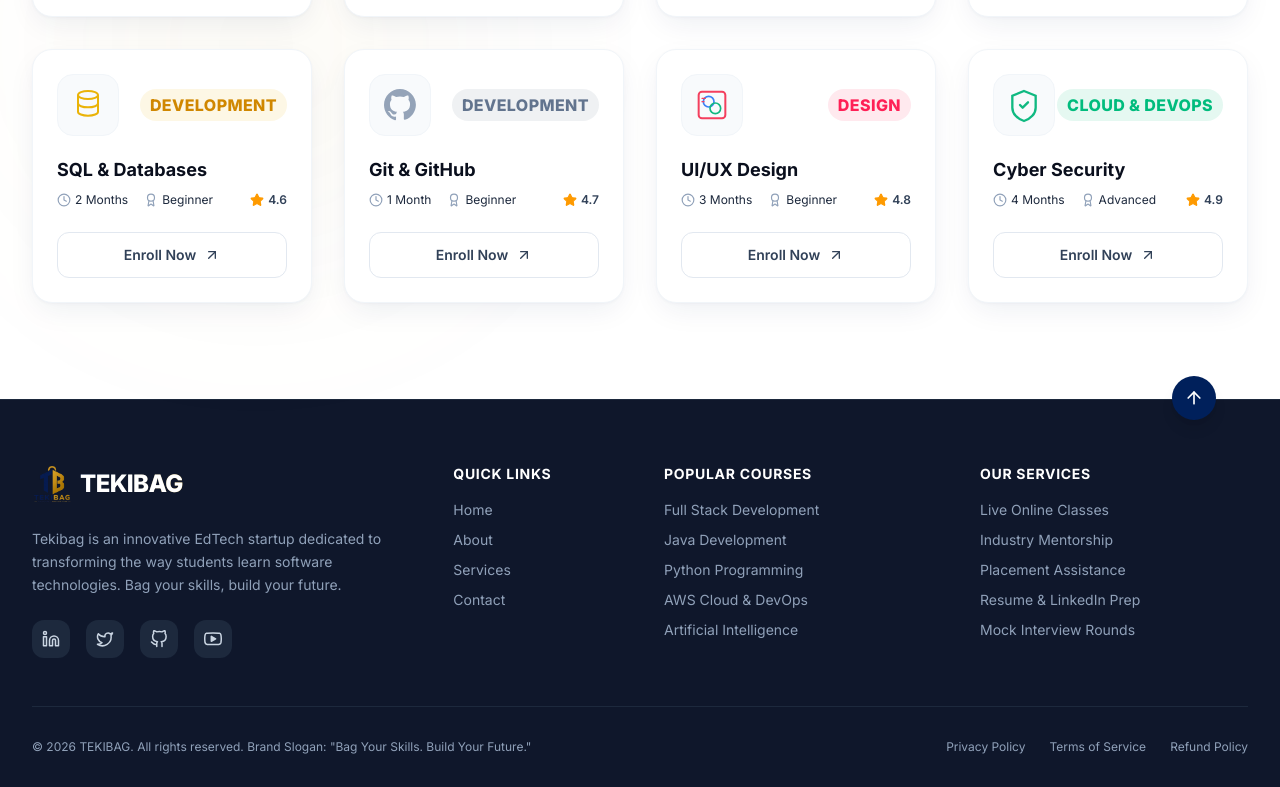
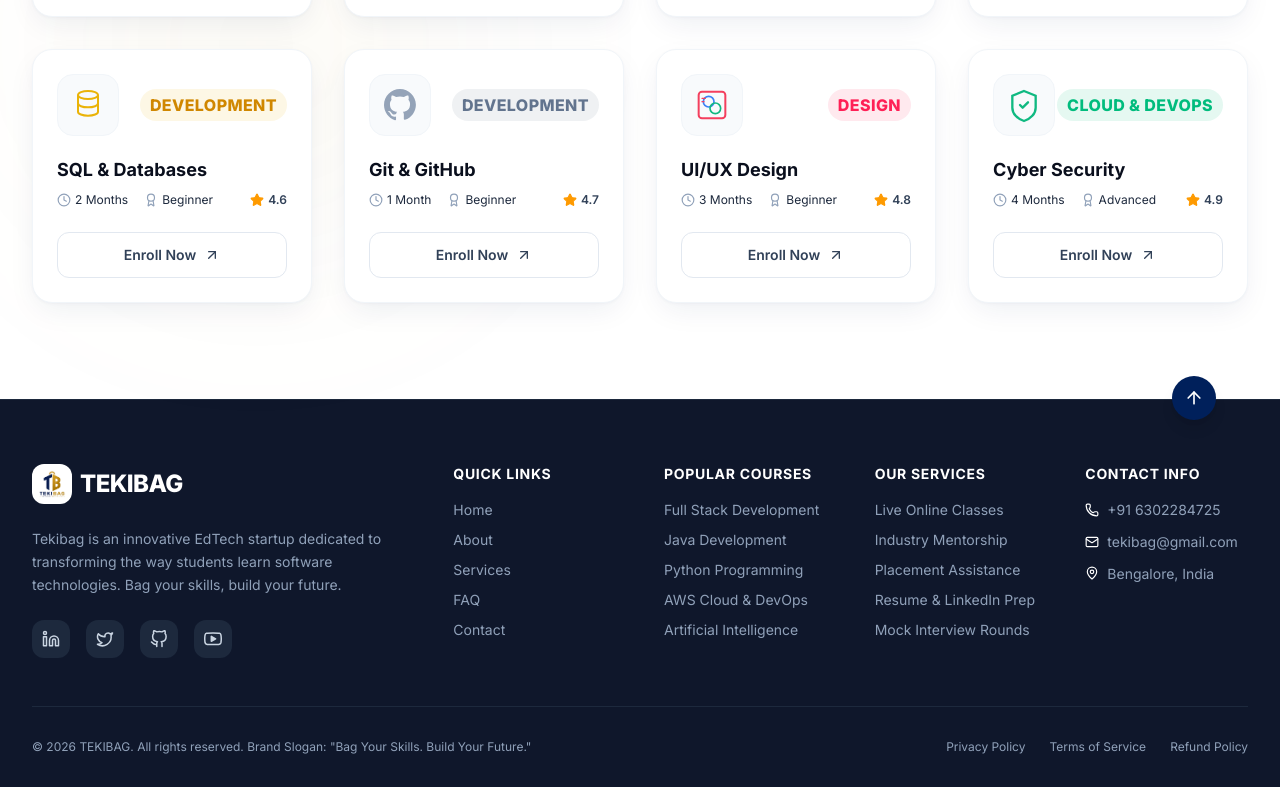
Before and after one commit to Nikhilesh-0007/tekibag, a React (Vite) app: page /courses in a window 1280 px wide. Shown: the part 1300-2087 px from the top of the page. Built offline with nearby package versions, Linux system fonts and the light colour scheme.

Commit message:
Update Contact Info details, format WhatsApp query redirect, add footer contact card, and style footer logo

```diff
--- a/src/components/sections/Contact.jsx
+++ b/src/components/sections/Contact.jsx
@@ -1,15 +1,27 @@
-import React, { useState } from 'react';
+import React, { useState, useEffect } from 'react';
+import { useLocation } from 'react-router-dom';
 import { motion, AnimatePresence } from 'framer-motion';
 import { Phone, Mail, MapPin, Clock, Send, CheckCircle2 } from 'lucide-react';
 
 export default function Contact() {
+  const location = useLocation();
+
   const [formData, setFormData] = useState({
     name: '',
     email: '',
     phone: '',
-    course: '',
+    course: location.state?.selectedCourse || '',
     message: '',
   });
+
+  useEffect(() => {
+    if (location.state?.selectedCourse) {
+      setFormData((prev) => ({
+        ...prev,
+        course: location.state.selectedCourse
+      }));
+    }
+  }, [location.state]);
 
   const [errors, setErrors] = useState({});
   const [isSubmitting, setIsSubmitting] = useState(false);
@@ -59,7 +71,6 @@ export default function Contact() {
     }
 
     if (!formData.course) tempErrors.course = 'Please select a course';
-    if (!formData.message.trim()) tempErrors.message = 'Message is required';
 
     setErrors(tempErrors);
     return Object.keys(tempErrors).length === 0;
@@ -75,6 +86,22 @@ export default function Contact() {
     setTimeout(() => {
       setIsSubmitting(false);
       setSubmitSuccess(true);
+
+      // WhatsApp Redirect
+      let whatsappText = `Hello TEKIBAG! I would like to make an inquiry.\n\n` +
+        `*Name:* ${formData.name}\n` +
+        `*Email:* ${formData.email}\n` +
+        `*Phone:* ${formData.phone}\n` +
+        `*Course:* ${formData.course}`;
+
+      if (formData.message && formData.message.trim()) {
+        whatsappText += `\n*Message:* ${formData.message}`;
+      }
+
+      const encodedText = encodeURIComponent(whatsappText);
+      const whatsappUrl = `https://wa.me/917793972779?text=${encodedText}`;
+      window.open(whatsappUrl, '_blank');
+
       setFormData({
         name: '',
         email: '',
@@ -156,7 +183,7 @@ export default function Contact() {
                 <div>
                   <div className="text-xs font-bold text-slate-400 uppercase">Location</div>
                   <p className="text-base font-bold text-secondary dark:text-white">
-                    Bangalore, India
+                    Bengalore, India
                   </p>
                 </div>
               </div>
@@ -225,9 +252,8 @@ export default function Contact() {
                         name="name"
                         value={formData.name}
                         onChange={handleInputChange}
-                        className={`w-full px-4 py-2.5 rounded-xl bg-white dark:bg-slate-900 border ${
-                          errors.name ? 'border-red-500 focus:ring-red-500' : 'border-slate-200 dark:border-slate-800 focus:ring-primary dark:focus:ring-accent'
-                        } focus:outline-none focus:ring-2 focus:border-transparent text-sm text-secondary dark:text-white transition-all`}
+                        className={`w-full px-4 py-2.5 rounded-xl bg-white dark:bg-slate-900 border ${errors.name ? 'border-red-500 focus:ring-red-500' : 'border-slate-200 dark:border-slate-800 focus:ring-primary dark:focus:ring-accent'
+                          } focus:outline-none focus:ring-2 focus:border-transparent text-sm text-secondary dark:text-white transition-all`}
                         placeholder="John Doe"
                       />
                       {errors.name && <p className="text-2xs text-red-500 font-semibold">{errors.name}</p>}
@@ -243,9 +269,8 @@ export default function Contact() {
                         name="email"
                         value={formData.email}
                         onChange={handleInputChange}
-                        className={`w-full px-4 py-2.5 rounded-xl bg-white dark:bg-slate-900 border ${
-                          errors.email ? 'border-red-500 focus:ring-red-500' : 'border-slate-200 dark:border-slate-800 focus:ring-primary dark:focus:ring-accent'
-                        } focus:outline-none focus:ring-2 focus:border-transparent text-sm text-secondary dark:text-white transition-all`}
+                        className={`w-full px-4 py-2.5 rounded-xl bg-white dark:bg-slate-900 border ${errors.email ? 'border-red-500 focus:ring-red-500' : 'border-slate-200 dark:border-slate-800 focus:ring-primary dark:focus:ring-accent'
+                          } focus:outline-none focus:ring-2 focus:border-transparent text-sm text-secondary dark:text-white transition-all`}
                         placeholder="john@example.com"
                       />
                       {errors.email && <p className="text-2xs text-red-500 font-semibold">{errors.email}</p>}
@@ -263,9 +288,8 @@ export default function Contact() {
                         name="phone"
                         value={formData.phone}
                         onChange={handleInputChange}
-                        className={`w-full px-4 py-2.5 rounded-xl bg-white dark:bg-slate-900 border ${
-                          errors.phone ? 'border-red-500 focus:ring-red-500' : 'border-slate-200 dark:border-slate-800 focus:ring-primary dark:focus:ring-accent'
-                        } focus:outline-none focus:ring-2 focus:border-transparent text-sm text-secondary dark:text-white transition-all`}
+                        className={`w-full px-4 py-2.5 rounded-xl bg-white dark:bg-slate-900 border ${errors.phone ? 'border-red-500 focus:ring-red-500' : 'border-slate-200 dark:border-slate-800 focus:ring-primary dark:focus:ring-accent'
+                          } focus:outline-none focus:ring-2 focus:border-transparent text-sm text-secondary dark:text-white transition-all`}
                         placeholder="+91 9876543210"
                       />
                       {errors.phone && <p className="text-2xs text-red-500 font-semibold">{errors.phone}</p>}
@@ -280,9 +304,8 @@ export default function Contact() {
                         name="course"
                         value={formData.course}
                         onChange={handleInputChange}
-                        className={`w-full px-4 py-2.5 rounded-xl bg-white dark:bg-slate-900 border ${
-                          errors.course ? 'border-red-500 focus:ring-red-500' : 'border-slate-200 dark:border-slate-800 focus:ring-primary dark:focus:ring-accent'
-                        } focus:outline-none focus:ring-2 focus:border-transparent text-sm text-secondary dark:text-white transition-all`}
+                        className={`w-full px-4 py-2.5 rounded-xl bg-white dark:bg-slate-900 border ${errors.course ? 'border-red-500 focus:ring-red-500' : 'border-slate-200 dark:border-slate-800 focus:ring-primary dark:focus:ring-accent'
+                          } focus:outline-none focus:ring-2 focus:border-transparent text-sm text-secondary dark:text-white transition-all`}
                       >
                         <option value="">Select Course</option>
                         {coursesOptions.map((opt) => (
@@ -298,16 +321,15 @@ export default function Contact() {
                   {/* Message */}
                   <div className="space-y-1.5">
                     <label className="text-xs font-bold text-slate-500 dark:text-slate-400 uppercase tracking-wide">
-                      Message
+                      Message <span className="text-2xs text-slate-400 font-normal lowercase">(optional)</span>
                     </label>
                     <textarea
                       name="message"
                       rows="4"
                       value={formData.message}
                       onChange={handleInputChange}
-                      className={`w-full px-4 py-2.5 rounded-xl bg-white dark:bg-slate-900 border ${
-                        errors.message ? 'border-red-500 focus:ring-red-500' : 'border-slate-200 dark:border-slate-800 focus:ring-primary dark:focus:ring-accent'
-                      } focus:outline-none focus:ring-2 focus:border-transparent text-sm text-secondary dark:text-white transition-all`}
+                      className={`w-full px-4 py-2.5 rounded-xl bg-white dark:bg-slate-900 border ${errors.message ? 'border-red-500 focus:ring-red-500' : 'border-slate-200 dark:border-slate-800 focus:ring-primary dark:focus:ring-accent'
+                        } focus:outline-none focus:ring-2 focus:border-transparent text-sm text-secondary dark:text-white transition-all`}
                       placeholder="Hi, I would like to know about batch timings and installment options..."
                     />
                     {errors.message && <p className="text-2xs text-red-500 font-semibold">{errors.message}</p>}
--- a/src/components/sections/Courses.jsx
+++ b/src/components/sections/Courses.jsx
@@ -419,6 +419,7 @@ export default function Courses() {
                 {/* CTA Action button */}
                 <Link
                   to="/contact"
+                  state={{ selectedCourse: course.title }}
                   className="w-full flex items-center justify-center gap-2 py-3 px-4 rounded-xl text-sm font-semibold border border-slate-200 dark:border-slate-800 group-hover:border-primary dark:group-hover:border-accent group-hover:bg-primary dark:group-hover:bg-accent group-hover:text-white transition-all duration-300 text-slate-700 dark:text-slate-355"
                 >
                   Enroll Now
--- a/src/components/sections/Footer.jsx
+++ b/src/components/sections/Footer.jsx
@@ -1,6 +1,6 @@
 import React from 'react';
 import { Link } from 'react-router-dom';
-import { ArrowUp } from 'lucide-react';
+import { ArrowUp, Phone, Mail, MapPin } from 'lucide-react';
 
 const LinkedInIcon = () => (
   <svg viewBox="0 0 24 24" fill="none" stroke="currentColor" strokeWidth="2" strokeLinecap="round" strokeLinejoin="round" className="w-[18px] h-[18px]">
@@ -58,13 +58,15 @@ export default function Footer() {
 
           {/* Logo & Description */}
           <div className="lg:col-span-4 space-y-6 text-left">
-            <Link to="/" className="flex items-center gap-2">
-              <img
-                src="/logo.png"
-                alt="TEKIBAG"
-                className="h-10 w-auto object-contain"
-              />
-              <span className="font-extrabold text-2xl tracking-tight text-white bg-gradient-to-r from-primary to-accent bg-clip-text text-transparent">
+            <Link to="/" className="flex items-center gap-2 group">
+              <div className="bg-white p-1.5 rounded-xl flex items-center justify-center h-10 w-10 overflow-hidden flex-shrink-0 transition-transform duration-300 group-hover:scale-105">
+                <img
+                  src="/logo.png"
+                  alt="TEKIBAG"
+                  className="h-full w-full object-contain"
+                />
+              </div>
+              <span className="font-extrabold text-2xl tracking-tight text-white">
                 TEKIBAG
               </span>
             </Link>
@@ -133,6 +135,12 @@ export default function Footer() {
                   Services
                 </Link>
               </li>
+
+              <li>
+                <Link to="/faq" className="hover:text-white transition-colors">
+                  FAQ
+                </Link>
+              </li>
               <li>
                 <Link to="/contact" className="hover:text-white transition-colors">
                   Contact
@@ -142,7 +150,7 @@ export default function Footer() {
           </div>
 
           {/* Courses Links Column */}
-          <div className="lg:col-span-3 text-left space-y-4">
+          <div className="lg:col-span-2 text-left space-y-4">
             <h4 className="text-sm font-bold text-white uppercase tracking-wider">
               Popular Courses
             </h4>
@@ -176,7 +184,7 @@ export default function Footer() {
           </div>
 
           {/* Services Links Column */}
-          <div className="lg:col-span-3 text-left space-y-4">
+          <div className="lg:col-span-2 text-left space-y-4">
             <h4 className="text-sm font-bold text-white uppercase tracking-wider">
               Our Services
             </h4>
@@ -209,6 +217,31 @@ export default function Footer() {
             </ul>
           </div>
 
+          {/* Contact Information Column */}
+          <div className="lg:col-span-2 text-left space-y-4">
+            <h4 className="text-sm font-bold text-white uppercase tracking-wider">
+              Contact Info
+            </h4>
+            <ul className="space-y-3 text-sm text-slate-400">
+              <li className="flex items-center gap-2">
+                <Phone size={14} className="text-white flex-shrink-0" />
+                <a href="tel:+916302284725" className="hover:text-white transition-colors">
+                  +91 6302284725
+                </a>
+              </li>
+              <li className="flex items-center gap-2">
+                <Mail size={14} className="text-white flex-shrink-0" />
+                <a href="mailto:tekibag@gmail.com" className="hover:text-white transition-colors">
+                  tekibag@gmail.com
+                </a>
+              </li>
+              <li className="flex items-start gap-2">
+                <MapPin size={14} className="text-white flex-shrink-0 mt-0.5" />
+                <span>Bengalore, India</span>
+              </li>
+            </ul>
+          </div>
+
         </div>
 
         {/* Footer Bottom Row */}
```
Also changed, not shown: src/components/sections/Navbar.jsx (+6 -9 lines), src/App.jsx (line endings or trailing spaces), src/components/sections/CTA.jsx (line endings or trailing spaces).
